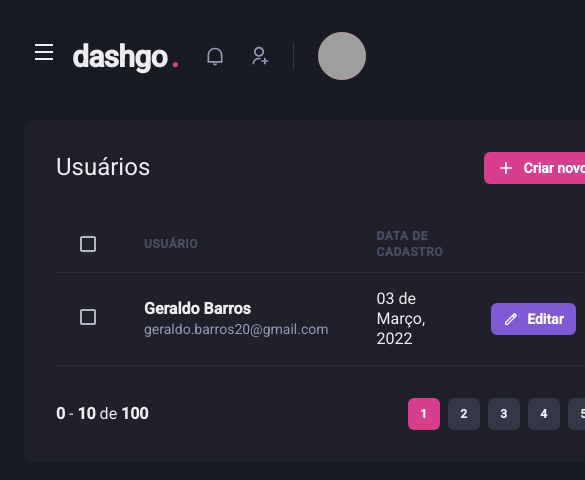
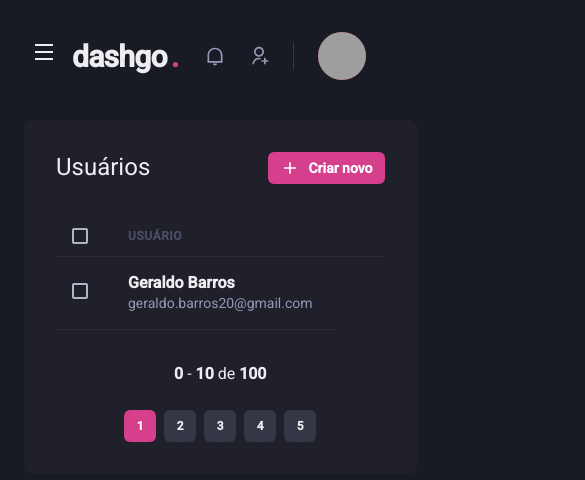
Before and after one commit to GeraldoPBarros/dashgo, a Next.js app: page /users in a window 390 px wide. Shown: the top 480 px of the page, 585 px wide, since content can reach past the window. Built offline with nearby package versions, Linux system fonts and the light colour scheme; grey boxes are pictures that could not be loaded.

Commit message:
ajuste de responsividade em create users, user list e componente Paginatio.

```diff
--- a/src/components/Pagination/index.tsx
+++ b/src/components/Pagination/index.tsx
@@ -4,7 +4,7 @@ import PaginationItem from "./PaginationItem";
 export function Pagination() {
   return (
     <Stack
-      direction="row"
+      direction={["column", "row"]}
       spacing="6"
       mt="8"
       justify="space-between"
--- a/src/pages/users/create.tsx
+++ b/src/pages/users/create.tsx
@@ -20,7 +20,7 @@ export default function CreateUser() {
       <Flex w="100%" my="6" maxWidth={1480} mx="auto" px="6">
         <Sidebar />
 
-        <Box flex="1" borderRadius={8} bg="gray.800" p="8">
+        <Box flex="1" borderRadius={8} bg="gray.800" p={["6", "8"]}>
           <Heading size="lg" fontWeight="normal">
             Criar usuário
           </Heading>
@@ -28,12 +28,12 @@ export default function CreateUser() {
           <Divider my="6" borderColor="gray.700" />
 
           <VStack spacing="8">
-            <SimpleGrid minChildWidth="248px" spacing="8" w="100%">
+            <SimpleGrid minChildWidth="248px" spacing={["6", "8"]} w="100%">
               <Input name="name" label="Nome completo" />
               <Input name="email" type="email" label="E-mail" />
             </SimpleGrid>
 
-            <SimpleGrid minChildWidth="248px" spacing="8" w="100%">
+            <SimpleGrid minChildWidth="248px" spacing={["6", "8"]} w="100%">
               <Input name="password" type="password" label="Senha" />
               <Input
                 name="password_confirmation"
--- a/src/pages/users/index.tsx
+++ b/src/pages/users/index.tsx
@@ -12,6 +12,7 @@ import {
   Tbody,
   Td,
   Text,
+  useBreakpointValue,
 } from "@chakra-ui/react";
 import { RiAddLine, RiPencilLine } from "react-icons/ri";
 import { Header } from "../../components/Header";
@@ -19,6 +20,11 @@ import { Pagination } from "../../components/Pagination";
 import { Sidebar } from "../../components/Sidebar";
 
 export default function UserList() {
+  const isWideVersion = useBreakpointValue({
+    base: false,
+    lg: true,
+  });
+
   return (
     <Box>
       <Header />
@@ -46,17 +52,17 @@ export default function UserList() {
           <Table colorScheme="whiteAlpha">
             <Thead>
               <Tr>
-                <Th px="6" color="gray.300" width="8">
+                <Th px={["4", "4", "6"]} color="gray.300" width="8">
                   <Checkbox colorScheme="pink" />
                 </Th>
                 <Th> Usuário </Th>
-                <Th>Data de cadastro</Th>
+                {isWideVersion && <Th>Data de cadastro</Th>}
                 <Th width="8"></Th>
               </Tr>
             </Thead>
             <Tbody>
               <Tr>
-                <Td px="6">
+                <Td px={["4", "4", "6"]}>
                   <Checkbox colorScheme="pink" />
                 </Td>
                 <Td>
@@ -68,18 +74,7 @@ export default function UserList() {
                     </Text>
                   </Box>
                 </Td>
-                <Td> 03 de Março, 2022</Td>
-                <Td>
-                  <Button
-                    as="a"
-                    size="sm"
-                    fontSize="sm"
-                    colorScheme="purple"
-                    leftIcon={<Icon as={RiPencilLine} fontSize="16" />}
-                  >
-                    Editar
-                  </Button>
-                </Td>
+                {isWideVersion && <Td> 03 de Março, 2022</Td>}
               </Tr>
             </Tbody>
           </Table>
```
